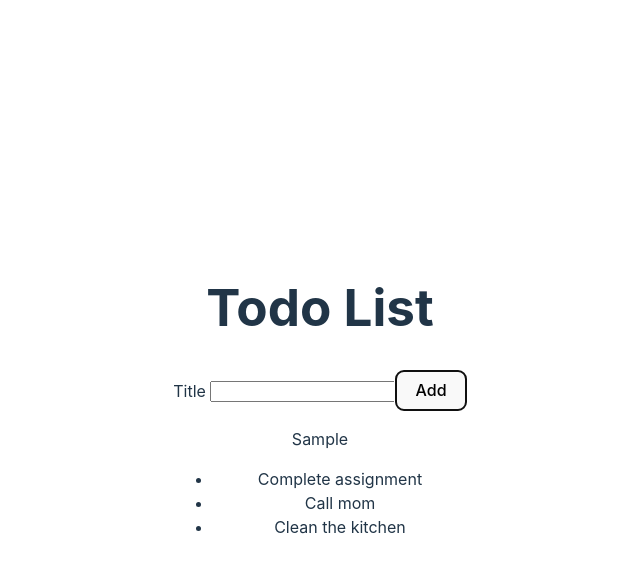
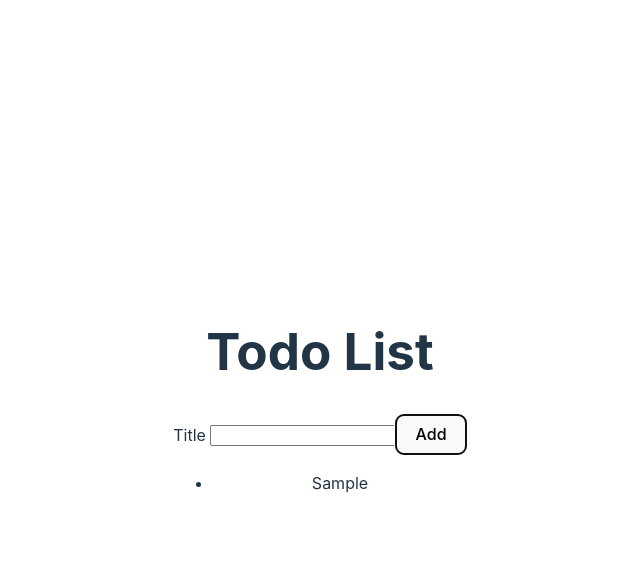
Before and after one commit to MuzhdaN/react-todo, a React (Vite) app: page / in a window 1280 px wide. Both pictures are taken after typing "Sample" into the empty fields and a click on the button "Add". Shown: the top 572 px of the page, without its empty margins (320-960 px from the left). Built offline with nearby package versions, Linux system fonts and the light colour scheme.

Commit message:
Add Todo List functionality with state management, controlled input

```diff
--- a/src/AddTodoForm.jsx
+++ b/src/AddTodoForm.jsx
@@ -1,19 +1,35 @@
-function AddTodoForm(props) {
+import { useState } from "react";
+
+function AddTodoForm({onAddTodo}) {
+    const [todoTitle, setTodoTitle] = useState('');
+
+    function handleTitleChange (event) {
+        const newTodoTitle = event.target.value;
+        setTodoTitle(newTodoTitle);
+    };
 
     function handleAddTodo(event) {
         event.preventDefault();
 
-        const todoTitle = event.target['title'].value;
-        console.log(todoTitle);
+        const newTodo ={
+            title: todoTitle,
+            id: Date.now(),
+        };
 
-        props.onAddTodo(todoTitle);
-        event.target.reset()
+        onAddTodo(newTodo);
+        setTodoTitle('');
     };
 
     return (
         <form onSubmit={handleAddTodo}>
             <label htmlFor="todoTitle"> Title </label>
-            <input type="text" id="todoTitle" name="title"/>
+            <input
+                value={todoTitle}
+                onChange={handleTitleChange}
+                type="text"
+                id="todoTitle"
+                name="title"
+            />
             <button type="submit" > Add </button>
         </form>
     )
--- a/src/App.jsx
+++ b/src/App.jsx
@@ -5,16 +5,21 @@ import TodoList from './TodoList'
 
 function App() {
 
-  const [newTodo, setNewTodo] = useState();
+  const [todoList, setTodoList] = useState([]);
+
+  function addTodo(newTodo) {
+    setTodoList([...todoList, newTodo]);
+  }
 
   return (
     <>
       <h1> Todo List </h1>
       <AddTodoForm
-        onAddTodo={setNewTodo}
+        onAddTodo={addTodo}
       />
-      <p> {newTodo} </p>
-      <TodoList />
+      <TodoList
+        todoList={todoList}
+      />
     </>
   )
 }
--- a/src/TodoList.jsx
+++ b/src/TodoList.jsx
@@ -1,21 +1,6 @@
 import TodoListItem from "./TodoListItem"
 
-const todoList = [
-    {
-      id: 1,
-      title: 'Complete assignment',
-    },
-    {
-      id: 2,
-      title: "Call mom",
-    },
-    {
-      id: 3,
-      title: 'Clean the kitchen',
-    }
-]
-
-function TodoList() {
+function TodoList({todoList}) {
     return (
       <>
         <ul>
--- a/src/TodoListItem.jsx
+++ b/src/TodoListItem.jsx
@@ -1,7 +1,7 @@
-function TodoListItem(props) {
+function TodoListItem({todo}) {
 
     return(
-        <li> {props.todo.title} </li>
+        <li> {todo.title} </li>
     )
 }
 
```
